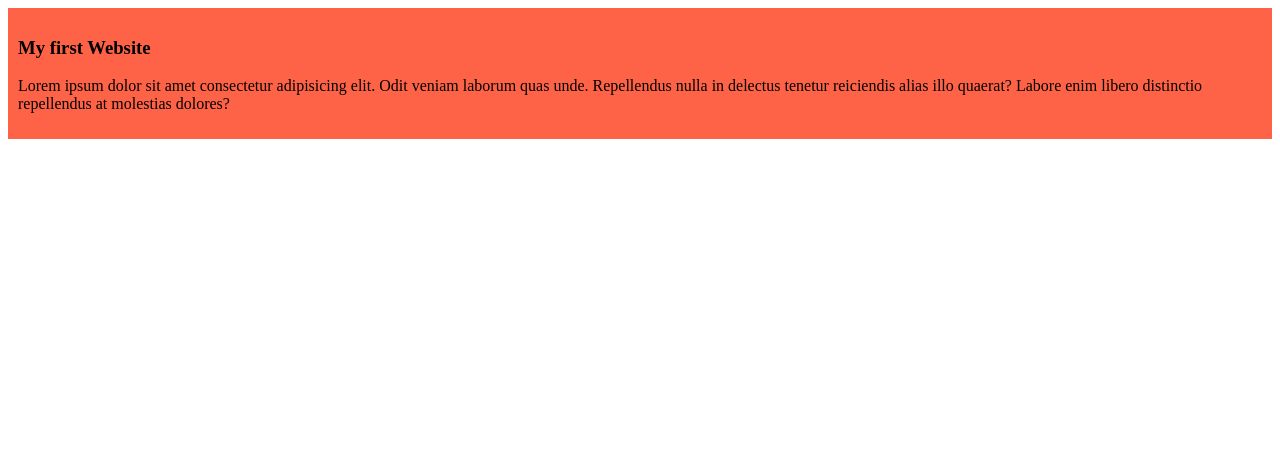
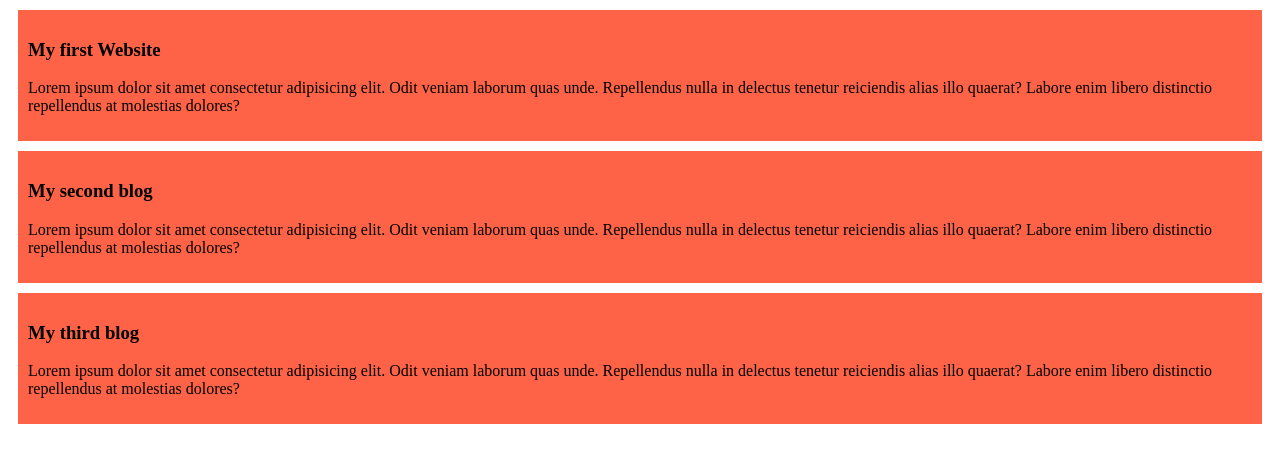
Before and after one commit to amrinkarim22/my-simple-website, a plain HTML site: page index.html in a window 1280 px wide. Drawn offline with Linux system fonts and the light colour scheme.

Commit message:
two more divs and margin added

```diff
--- a/index.html
+++ b/index.html
@@ -11,5 +11,13 @@
        <h3>My first Website</h3>
        <p>Lorem ipsum dolor sit amet consectetur adipisicing elit. Odit veniam laborum quas unde. Repellendus nulla in delectus tenetur reiciendis alias illo quaerat? Labore enim libero distinctio repellendus at molestias dolores?</p>
     </div>
+    <div>
+       <h3>My second blog</h3>
+       <p>Lorem ipsum dolor sit amet consectetur adipisicing elit. Odit veniam laborum quas unde. Repellendus nulla in delectus tenetur reiciendis alias illo quaerat? Labore enim libero distinctio repellendus at molestias dolores?</p>
+    </div>
+    <div>
+       <h3>My third blog</h3>
+       <p>Lorem ipsum dolor sit amet consectetur adipisicing elit. Odit veniam laborum quas unde. Repellendus nulla in delectus tenetur reiciendis alias illo quaerat? Labore enim libero distinctio repellendus at molestias dolores?</p>
+    </div>
 </body>
 </html>
--- a/styles/blog.css
+++ b/styles/blog.css
@@ -1,4 +1,5 @@
 div{
     background-color: tomato;
     padding: 10px;
+    margin: 10px;
 }
```
